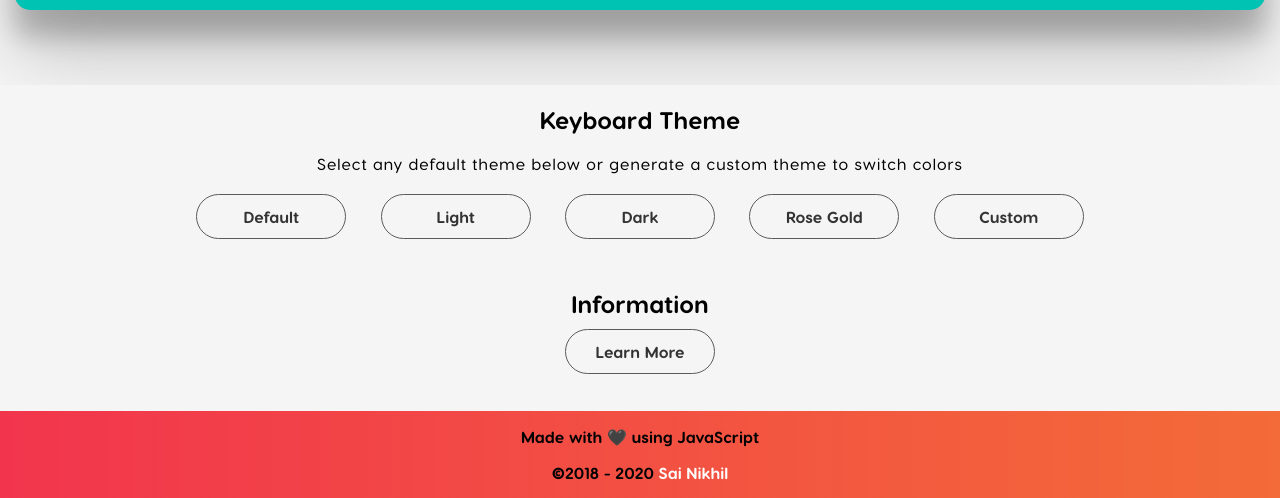
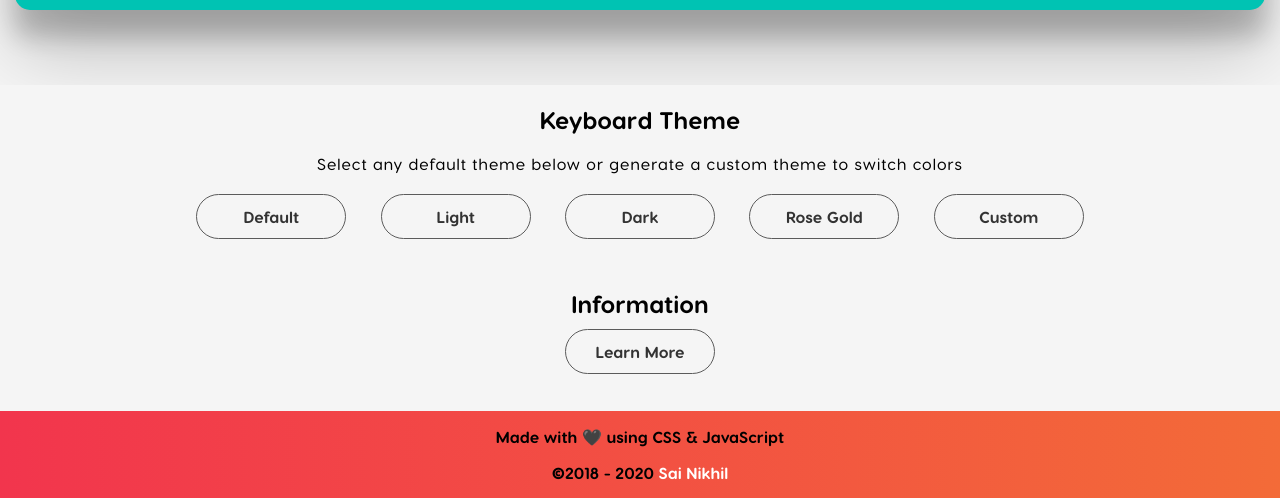
Before and after one commit to iamsainikhil/keyboard, a plain HTML site: page index.html in a window 1280 px wide. Shown: the part 439-937 px from the top of the page. Drawn offline with Linux system fonts and the light colour scheme.

Commit message:
update footer text

```diff
--- a/index.html
+++ b/index.html
@@ -394,7 +394,7 @@
     </main>
 
     <footer class="footer">
-      <p class="tech-love">Made with 🖤 using JavaScript</p>
+      <p class="tech-love">Made with 🖤 using CSS & JavaScript</p>
       <p>
         &copy;2018 <span id="year"></span>
         <a
```
